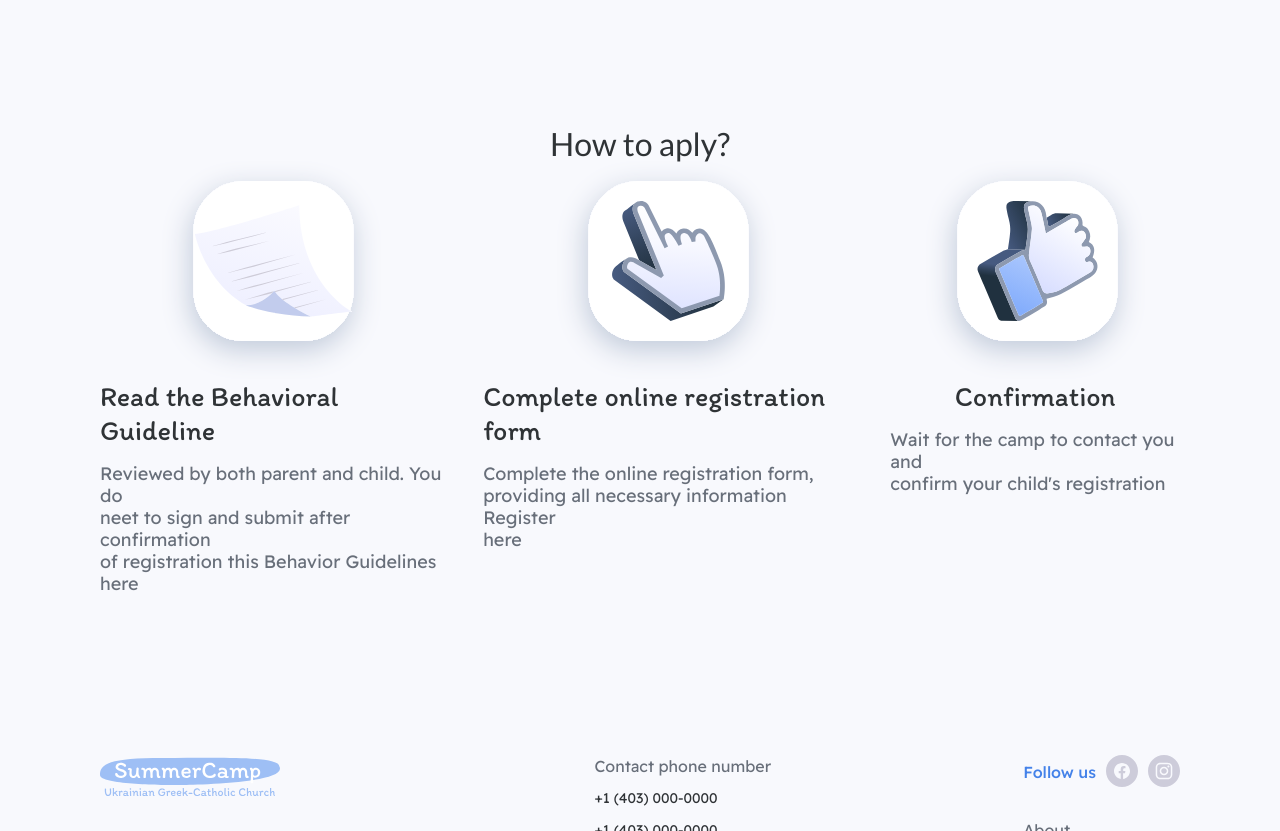
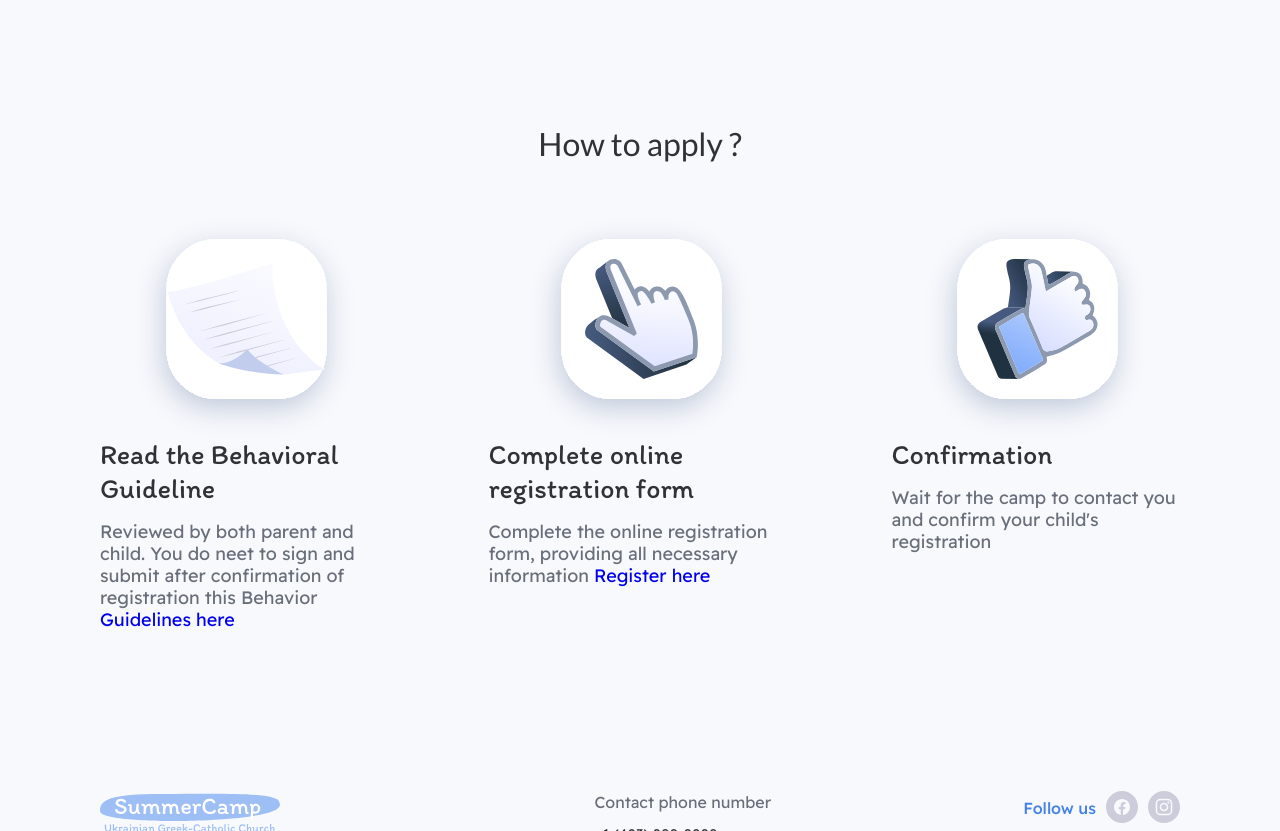
Before and after one commit to segamegadrivee/summer-camp, a React (Create React App) app in the folder frontend/: page / in a window 1280 px wide. Shown: the part 700-1531 px from the top of the page. Built offline with nearby package versions, Linux system fonts and the light colour scheme.

Commit message:
how to apply

```diff
--- a/frontend/src/components/HomePage.jsx
+++ b/frontend/src/components/HomePage.jsx
@@ -29,36 +29,43 @@ let HomePage = () => {
 
             <section className='apply'>
                 <div className="apply__container container">
-                    <div className="apply__content">
-                        <div className="apply__header">
-                            <h2 className='apply__title'>How to aply?</h2>
+                    <div className="">
+                        <h1 className='apply__title'>How to apply ?</h1>
+                    </div>
+                    <div className="apply__cards">
+                        <div className="card">
+                            <img src={paper} alt="img" />
+                            <div className="card__text">
+                                <p className='card__title'>Read the Behavioral Guideline </p>
+                                <p className='card__subtitle'>Reviewed by both parent and child. You do neet to sign and submit after confirmation of registration this Behavior <a href="#">Guidelines here </a> </p>
+                            </div>
+                        </div>
+
+                        <div className="card">
+                            <img src={click} alt="img" />
+                            <div className="card__text">
+                                <p className='card__title'>Complete online registration form </p>
+                                <p className='card__subtitle'>Complete the online registration form, providing all necessary information <a href="#">Register here</a>  </p>
+                            </div>
                         </div>
 
 
-                        <div className="apply__cards">
+                        <div className="card">
+                            <img src={like} alt="img" />
+                            <div className="card__text">
+                                <p className='card__title'>Confirmation  </p>
+                                <p className='card__subtitle'>Wait for the camp to contact you and confirm your child's registration</p>
+                            </div>
+                        </div>
 
-                            <div className="apply__cards-card">
-                                <img className='card__icon' src={paper} alt="img" />
-                                <p className='card__title'>Read the Behavioral Guideline </p>
-                                <p className='card__description'>Reviewed by both parent and child. You do <br /> neet to sign and submit after confirmation <br /> of registration this Behavior Guidelines here </p>
-                            </div>
+                    </div>
 
-                            <div className="apply__cards-card">
-                                <img className='card__icon' src={click} alt="img" />
-                                <p className='card__title'>Complete online registration form </p>
-                                <p className='card__description'>Complete the online registration form,<br /> providing all necessary information Register <br /> here</p>
-                            </div>
+                </div>
 
-                            <div className="apply__cards-card">
-                                <img className='card__icon' src={like} alt="img" />
-                                <p className='card__title'>Confirmation  </p>
-                                <p className='card__description'>Wait for the camp to contact you and <br /> confirm your child's registration </p>
-                            </div>
 
-                        </div>
-                    </div>
-                </div>
-            </section >
+
+
+            </section>
 
         </div >
     )
--- a/frontend/src/scss/layout/_homepage.scss
+++ b/frontend/src/scss/layout/_homepage.scss
@@ -47,6 +47,63 @@
 }
 
 
+// .apply{
+
+//     &__title{
+//         font-family: 'Lato';
+//         font-style: normal;
+//         font-weight: 500;
+//         font-size: 32px;
+//         line-height: 34px;
+//         color: $black-main;
+//     }
+
+//     &__container{
+//         margin-bottom: 160px;
+//     }
+
+//     &__cards{
+//         display: flex;
+//         justify-content: space-between ;
+//         gap: 40px;
+
+//         &-card{
+//             display: flex;
+//             flex-direction: column;
+//             align-items: center;
+
+//         }
+//     }
+
+//    &__header{
+//         text-align: center;
+//    }
+
+// }
+
+// .card{
+
+//     &__title {
+//         font-family: 'Itim';
+//         font-style: normal;
+//         font-weight: 400;
+//         font-size: 28px;
+//         line-height: 34px;
+//         color: $black-main;
+//     }
+
+//     &__description {
+//         padding-top: 16px;
+//         font-family: 'Readex Pro';
+//         font-style: normal;
+//         font-weight: 400;
+//         font-size: 18px;
+//         line-height: 22px;
+//         color: $grey-text;
+//     }
+// }
+
+
 .apply{
 
     &__title{
@@ -58,32 +115,31 @@
         color: $black-main;
     }
 
+
     &__container{
+        display: flex;
+        flex-direction: column;
+        align-items: center;
+        gap: 58px;
         margin-bottom: 160px;
     }
 
     &__cards{
         display: flex;
-        justify-content: space-between ;
-        gap: 40px;
-
-        &-card{
-            display: flex;
-            flex-direction: column;
-            align-items: center;
-
-        }
+        justify-content: space-between;
+        align-items: flex-start;
+        gap: 100px;
     }
-
-   &__header{
-        text-align: center;
-   }
-
 }
 
 .card{
+    display: flex;
+    flex-direction: column;
+    align-items: center;
+    justify-content: center;
 
-    &__title {
+
+    &__title{
         font-family: 'Itim';
         font-style: normal;
         font-weight: 400;
@@ -92,13 +148,14 @@
         color: $black-main;
     }
 
-    &__description {
+    &__subtitle{
         padding-top: 16px;
+        max-width: 387px;
         font-family: 'Readex Pro';
         font-style: normal;
         font-weight: 400;
         font-size: 18px;
         line-height: 22px;
-        color: $grey-text;
+        color:$grey-text;
     }
 }
```
